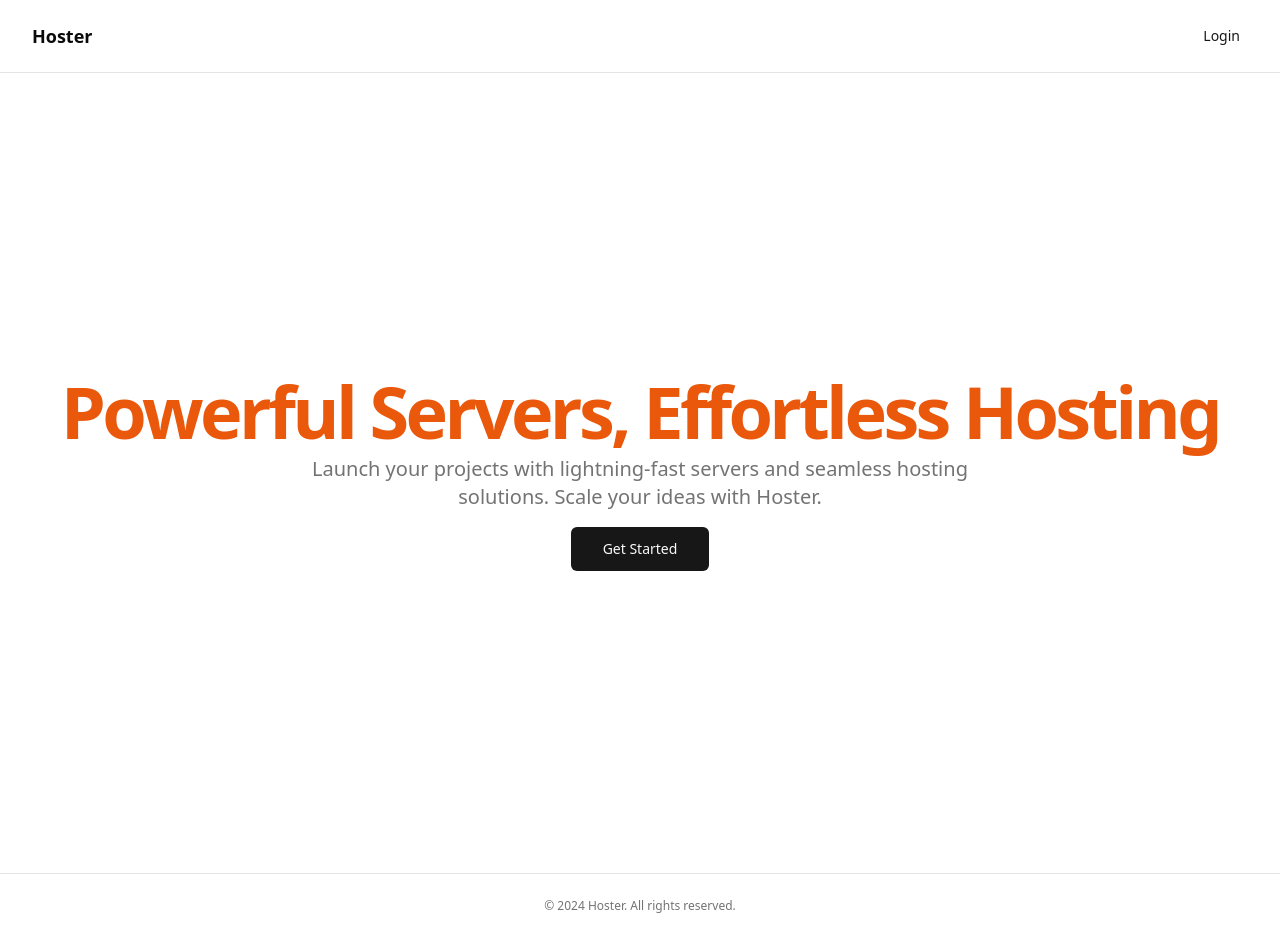
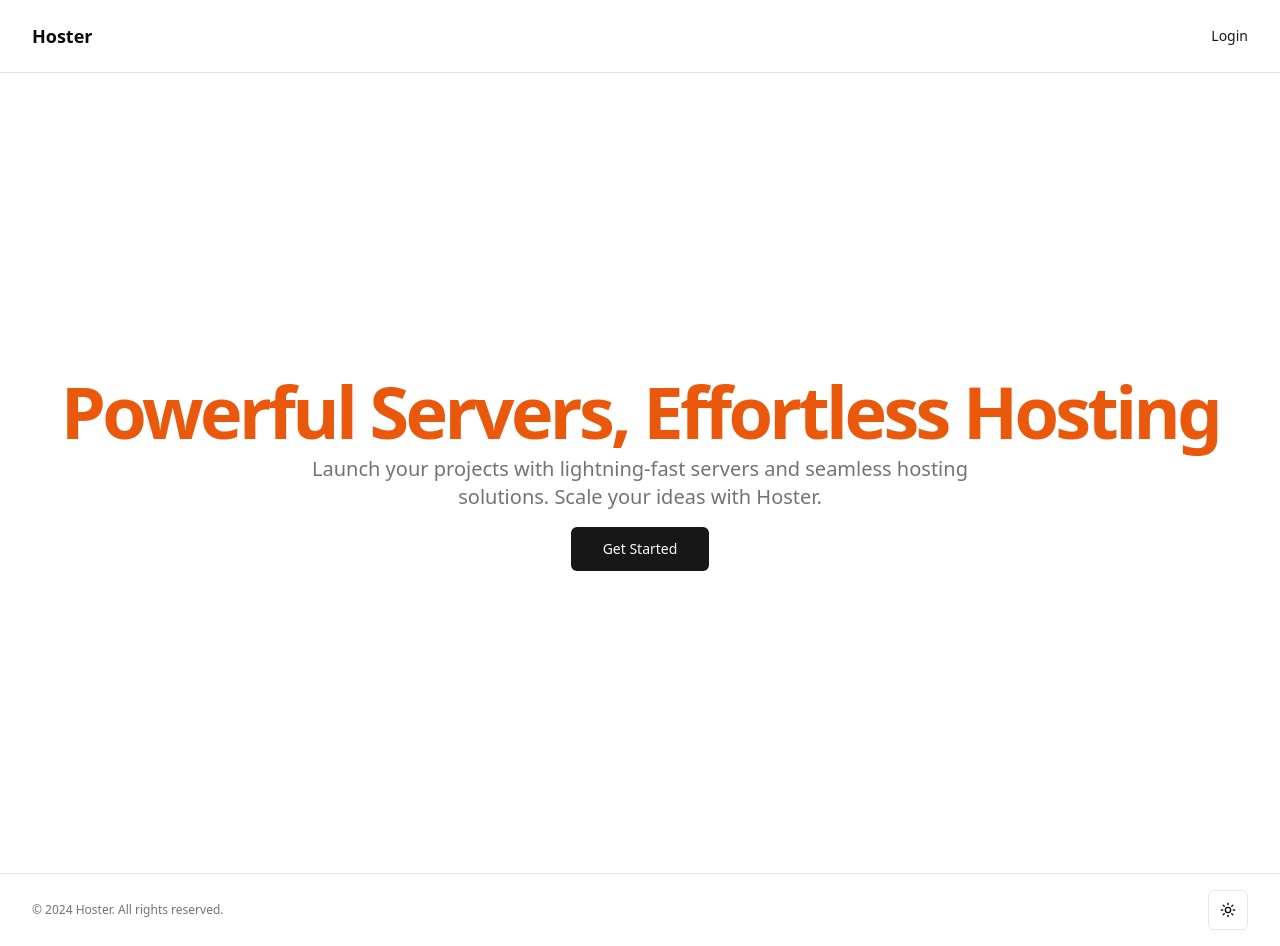
Before and after one commit to tlebeitsuk/hoster, a Next.js app: page / in a window 1280 px wide. Built offline with nearby package versions, Linux system fonts and the light colour scheme.

Commit message:
Theme Switcher

```diff
--- a/package.json
+++ b/package.json
@@ -26,7 +26,7 @@
 		"clsx": "^2.1.1",
 		"lucide-react": "^0.451.0",
 		"next": "14.2.16",
-		"next-themes": "^0.3.0",
+		"next-themes": "^0.4.3",
 		"nextjs-toploader": "^3.7.15",
 		"react": "^18",
 		"react-dom": "^18",
--- a/src/app/layout.tsx
+++ b/src/app/layout.tsx
@@ -3,6 +3,7 @@ import localFont from 'next/font/local'
 import NextTopLoader from 'nextjs-toploader'
 import './globals.css'
 import { Toaster } from '@/components/ui/sonner'
+import { ThemeProvider } from '@/hooks/theme-provider'
 
 const geistSans = localFont({
 	src: './fonts/GeistVF.woff',
@@ -26,11 +27,13 @@ export default function RootLayout({
 	children: React.ReactNode
 }>) {
 	return (
-		<html lang="en">
+		<html lang="en" suppressHydrationWarning>
 			<body className={`${geistSans.variable} ${geistMono.variable} antialiased`}>
-				<NextTopLoader showSpinner={false} />
-				{children}
-				<Toaster />
+				<ThemeProvider attribute="class" defaultTheme="system">
+					<NextTopLoader showSpinner={false} />
+					{children}
+					<Toaster />
+				</ThemeProvider>
 			</body>
 		</html>
 	)
--- a/src/app/page.tsx
+++ b/src/app/page.tsx
@@ -1,24 +1,16 @@
+import { ThemeToggle } from '@/components/theme-toggle'
 import { Button } from '@/components/ui/button'
-import {
-	Card,
-	CardContent,
-	CardDescription,
-	CardFooter,
-	CardHeader,
-	CardTitle,
-} from '@/components/ui/card'
-import { Check } from 'lucide-react'
 import Link from 'next/link'
 
 export default function Home() {
 	return (
 		<>
-			<header className="flex justify-between items-center py-4 px-6 bg-background/95 backdrop-blur supports-[backdrop-filter]:bg-background/60 z-50 sticky top-0 w-full border-b">
+			<header className="flex justify-between items-center py-4 px-8 bg-background/95 backdrop-blur supports-[backdrop-filter]:bg-background/60 z-50 sticky top-0 w-full border-b">
 				<nav className="flex gap-6 items-center">
-					<span className="ml-2 text-lg font-bold">Hoster</span>
+					<span className="text-lg font-bold">Hoster</span>
 				</nav>
 				<div>
-					<Button asChild variant="link">
+					<Button asChild variant="link" className="px-0">
 						<Link href="/login">Login</Link>
 					</Button>
 				</div>
@@ -42,10 +34,11 @@ export default function Home() {
 					</div>
 				</section>
 			</div>
-			<footer className="flex justify-center py-6 px-4 border-t">
+			<footer className="flex items-center justify-between py-4 px-8 border-t">
 				<p className="text-xs text-muted-foreground">
 					&copy; 2024 Hoster. All rights reserved.
 				</p>
+				<ThemeToggle />
 			</footer>
 		</>
 	)
--- /dev/null
+++ b/src/components/sidebar-theme-toggle.tsx
@@ -0,0 +1,41 @@
+'use client'
+import { useTheme } from 'next-themes'
+import {
+	DropdownMenu,
+	DropdownMenuContent,
+	DropdownMenuItem,
+	DropdownMenuTrigger,
+} from '@/components/ui/dropdown-menu'
+import { MoonIcon, SunIcon, LaptopIcon } from 'lucide-react'
+import { Button } from '@/components/ui/button'
+
+export function ThemeToggle() {
+	const { setTheme, theme } = useTheme()
+
+	return (
+		<DropdownMenu>
+			<DropdownMenuTrigger asChild>
+				<Button variant="ghost" className="w-full px-2 py-1.5 h-auto justify-start">
+					{theme === 'light' && <SunIcon />}
+					{theme === 'dark' && <MoonIcon />}
+					{theme === 'system' && <LaptopIcon />}
+					Theme
+				</Button>
+			</DropdownMenuTrigger>
+			<DropdownMenuContent className="w-[--radix-dropdown-menu-trigger-width]">
+				<DropdownMenuItem onClick={() => setTheme('light')}>
+					<SunIcon />
+					<span>Light</span>
+				</DropdownMenuItem>
+				<DropdownMenuItem onClick={() => setTheme('dark')}>
+					<MoonIcon />
+					<span>Dark</span>
+				</DropdownMenuItem>
+				<DropdownMenuItem onClick={() => setTheme('system')}>
+					<LaptopIcon />
+					<span>System</span>
+				</DropdownMenuItem>
+			</DropdownMenuContent>
+		</DropdownMenu>
+	)
+}
--- a/src/components/sidebar-user.tsx
+++ b/src/components/sidebar-user.tsx
@@ -18,6 +18,7 @@ import {
 import { auth } from '@/lib/auth-client'
 import { useRouter } from 'next/navigation'
 import Link from 'next/link'
+import { ThemeToggle } from './sidebar-theme-toggle'
 
 export default function User() {
 	const router = useRouter()
@@ -64,6 +65,7 @@ export default function User() {
 									Profile
 								</Link>
 							</DropdownMenuItem>
+							<ThemeToggle />
 						</DropdownMenuGroup>
 						<DropdownMenuSeparator />
 						<DropdownMenuItem asChild>
--- /dev/null
+++ b/src/components/theme-toggle.tsx
@@ -0,0 +1,39 @@
+'use client'
+import { useTheme } from 'next-themes'
+import { Button } from '@/components/ui/button'
+import {
+	DropdownMenu,
+	DropdownMenuContent,
+	DropdownMenuItem,
+	DropdownMenuTrigger,
+} from '@/components/ui/dropdown-menu'
+import { LaptopIcon, MoonIcon, SunIcon } from 'lucide-react'
+
+export function ThemeToggle() {
+	const { setTheme } = useTheme()
+
+	return (
+		<DropdownMenu>
+			<DropdownMenuTrigger asChild>
+				<Button variant="outline" size="icon">
+					<SunIcon className="h-[1.2rem] w-[1.2rem] rotate-0 scale-100 transition-all dark:-rotate-90 dark:scale-0" />
+					<MoonIcon className="absolute h-[1.2rem] w-[1.2rem] rotate-90 scale-0 transition-all dark:rotate-0 dark:scale-100" />
+				</Button>
+			</DropdownMenuTrigger>
+			<DropdownMenuContent align="end">
+				<DropdownMenuItem onClick={() => setTheme('light')}>
+					<SunIcon />
+					Light
+				</DropdownMenuItem>
+				<DropdownMenuItem onClick={() => setTheme('dark')}>
+					<MoonIcon />
+					Dark
+				</DropdownMenuItem>
+				<DropdownMenuItem onClick={() => setTheme('system')}>
+					<LaptopIcon />
+					System
+				</DropdownMenuItem>
+			</DropdownMenuContent>
+		</DropdownMenu>
+	)
+}
--- /dev/null
+++ b/src/hooks/theme-provider.tsx
@@ -0,0 +1,9 @@
+'use client'
+import {
+	ThemeProvider as NextThemesProvider,
+	ThemeProviderProps,
+} from 'next-themes'
+
+export function ThemeProvider({ children, ...props }: ThemeProviderProps) {
+	return <NextThemesProvider {...props}>{children}</NextThemesProvider>
+}
```
